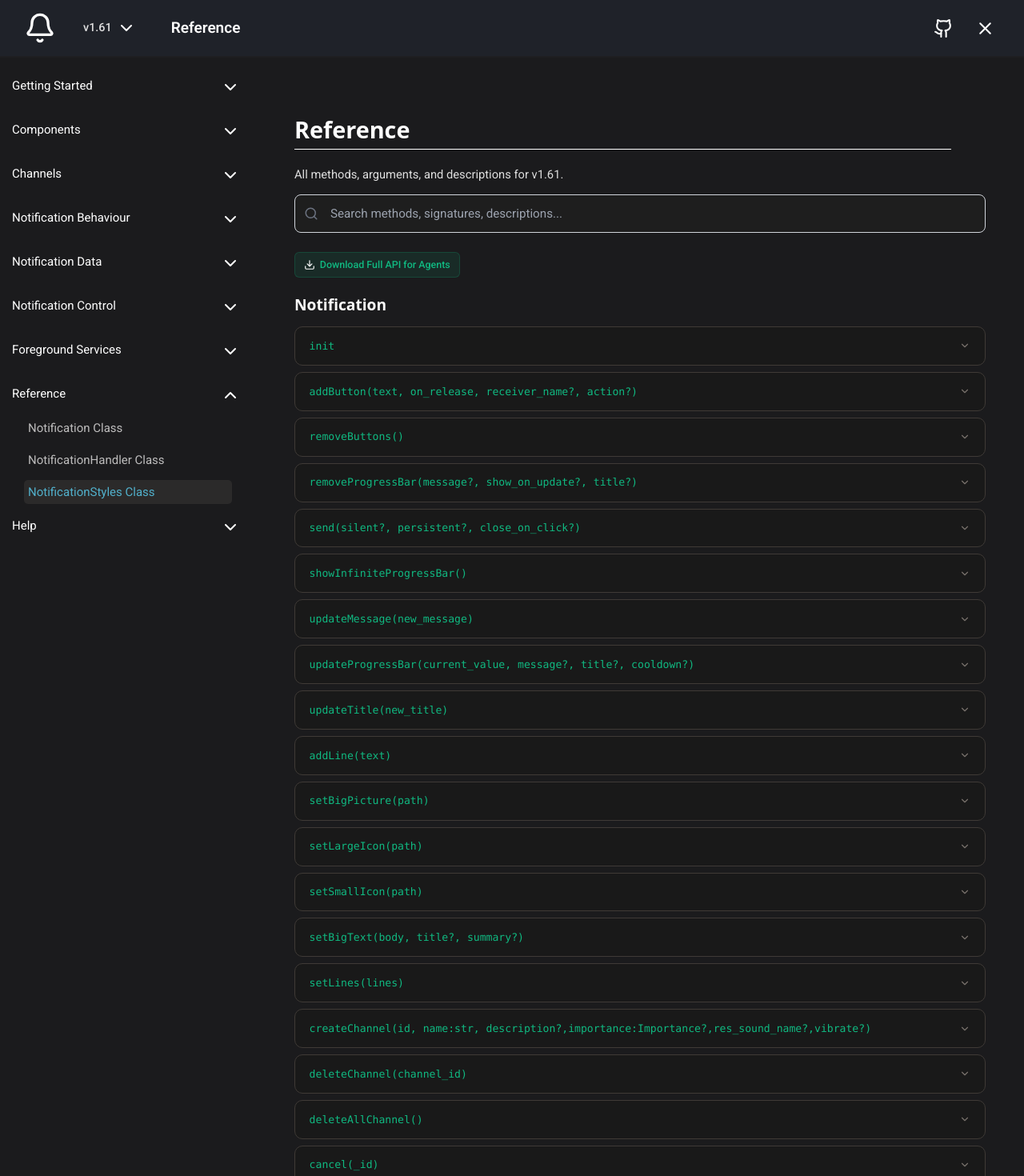
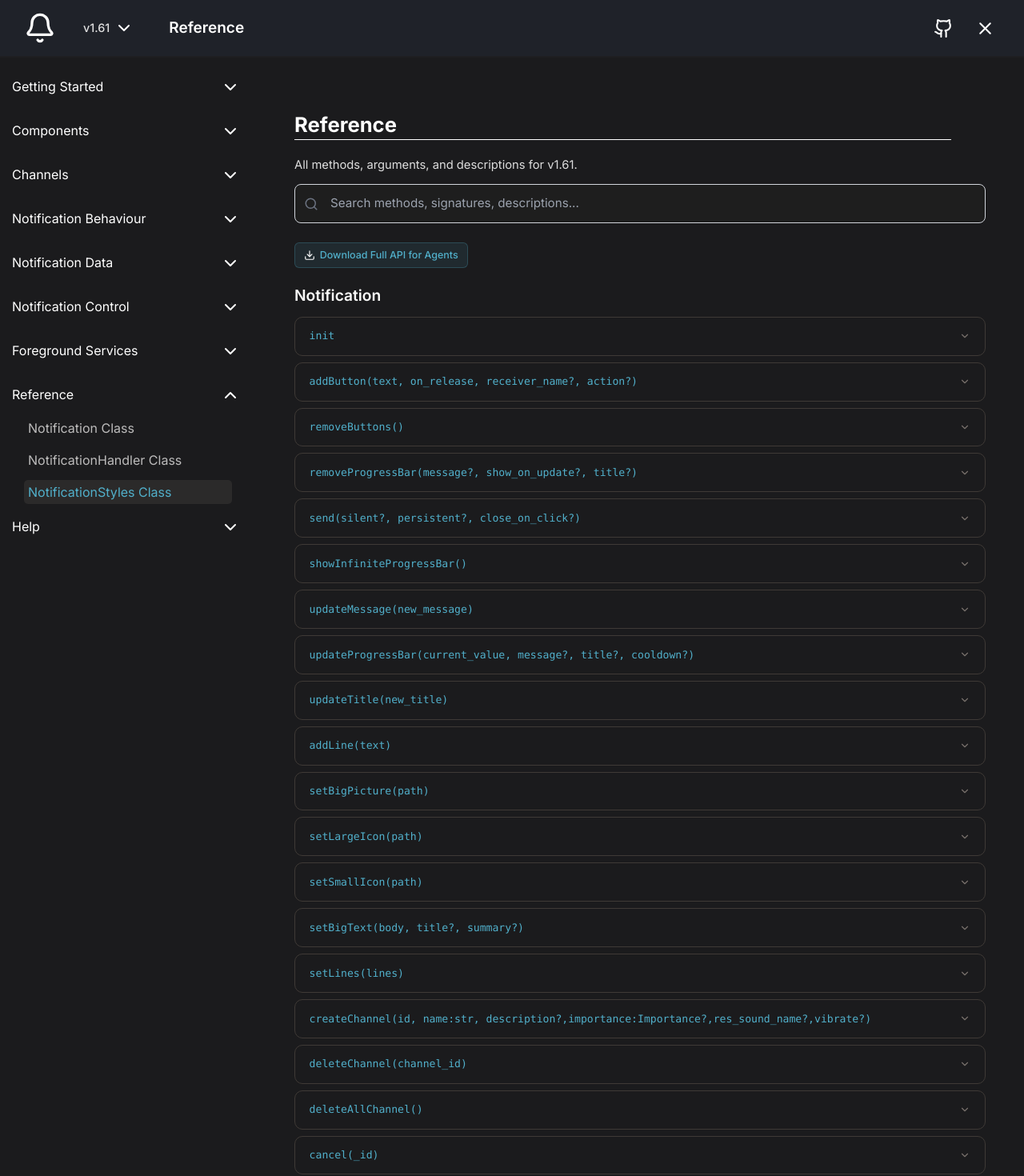
Before and after one commit to Fector101/android-notify-docs, a React (Vite) app: page /reference#notificationstyles-class in a window 1280 px wide. Shown: the top 1470 px of the page at 80% size. Built offline with nearby package versions, Linux system fonts and the light colour scheme.

Commit message:
fix: update font styles and colors across multiple CSS files

```diff
--- a/index.html
+++ b/index.html
@@ -35,12 +35,9 @@
    <meta name="robots" content="index, follow">
 
    <!-- Fonts -->
-    <!-- <link rel="preconnect" href="https://fonts.googleapis.com">
+    <link rel="preconnect" href="https://fonts.googleapis.com">
 <link rel="preconnect" href="https://fonts.gstatic.com" crossorigin>
-<link href="https://fonts.googleapis.com/css2?family=Inter:ital,opsz,wght@0,14..32,100..900;1,14..32,100..900&display=swap" rel="stylesheet"> -->
-<link rel="preconnect" href="https://fonts.googleapis.com">
-<link rel="preconnect" href="https://fonts.gstatic.com" crossorigin>
-<link href="https://fonts.googleapis.com/css2?family=Roboto:ital,wght@0,100..900;1,100..900&display=swap" rel="stylesheet">
+<link href="https://fonts.googleapis.com/css2?family=Inter:ital,opsz,wght@0,14..32,100..900;1,14..32,100..900&display=swap" rel="stylesheet">
  </head>
  <body>
    <div id="root"></div>
--- a/src/assets/css/app.css
+++ b/src/assets/css/app.css
@@ -28,7 +28,7 @@ a:hover {
 body>#root {
 
     --font-style: sans-serif;
-    --custom-font-style: 'Roboto', "Helvetica Neue", Helvetica, Arial, sans-serif;
+    --custom-font-style: 'Inter', system-ui, -apple-system, sans-serif;
     --theme-color: yellow;
     --bod-color: rgb(255, 255, 255);
     --svg-primary-bg: aliceblue;
@@ -67,7 +67,7 @@ body>#root {
     height: 100%;
     width: 100%;
     padding-bottom: 5px;
-    font-size: 15px;
+    font-size: 16px;
 }
 
 #root>main {
@@ -183,10 +183,9 @@ body>#root {
 
 @media screen and (max-width:500px) {
 
-    .main-page>section p,
-    .main-page li {
+    .main-page>section p, .main-page li {
         width: 100%;
-        font-size: 14px;
+        /* font-size: 14px; */
     }
 
     .next-page-btns-box {
--- a/src/assets/css/mainpage.css
+++ b/src/assets/css/mainpage.css
@@ -10,11 +10,9 @@
 
 .main-page h2 {
     margin-top: 20px;
-    font-size: 26px;
-    line-height: 3rem;
-  font-size: 1.8rem !important;
-  font-weight: 700;
-  font-family: "Optimistic Display",system-ui,-apple-system,sans-serif;
+    font-size: 1.6rem;
+    font-weight: 700;
+    line-height: 1.4;
 }
 
 .main-page .sub-header {
@@ -52,8 +50,8 @@
 }
 
 .intro-tag {
-    font-size: 0.75rem;
-    color: #c9c8c8;
+    font-size: 0.8rem;
+    color: #dadada;
 
     background: #262626;
     padding: 4px 10px;
@@ -110,7 +108,7 @@
     margin-block: 15px;
     margin-left: 20px;
     font-weight: 600;
-    font-size: 0.9rem;
+    font-size: 0.97rem;
 }
 .feature-details summary {
     display: flex;
@@ -182,13 +180,13 @@
 }
 
 .feature-item strong {
-    font-size: 0.82rem;
+    font-size: 0.95rem;
     color: #e0e0e0;
     font-weight: 600;
 }
 
 .feature-item span {
-    font-size: 0.78rem;
+    font-size: 0.9rem;
     color: #b4b3b3;
     line-height: 1.4;
 }
@@ -229,9 +227,6 @@
         height: 28px;
     }
 
-    .feature-item strong {
-        font-size: 0.78rem;
-    }
 
     .feature-item span {
         font-size: 0.72rem;
--- a/src/assets/css/referencepage.css
+++ b/src/assets/css/referencepage.css
@@ -64,7 +64,7 @@ ref-code/* Spacing utilities */
 
 /* Colors */
 .text-blue-600 {
-    color: #2563EB;
+    color: var(--accent-color);
 }
 
 .text-gray-700 {
@@ -82,7 +82,7 @@ ref-code/* Spacing utilities */
 }
 
 .border-blue-600 {
-    border-color: #2563EB;
+    border-color: var(--accent-color);
 }
 
 .pl-4 {
@@ -220,8 +220,8 @@ dd {
 }
 
 .ref-search-input:focus {
-    border-color: #3b82f6;
-    box-shadow: 0 0 0 3px rgba(59, 130, 246, 0.15);
+    border-color: var(--accent-color);
+    box-shadow: 0 0 0 3px rgba(81, 176, 203, 0.15);
 }
 
 .ref-search-input::placeholder {
@@ -293,7 +293,6 @@ dd {
 }
 
 .ref-section-title {
-    font-family: 'Space Grotesk', system-ui, sans-serif;
     font-size: 1.2rem;
     font-weight: 600;
     color: #fafaf9;
@@ -307,7 +306,6 @@ dd {
 }
 
 .api-card {
-    background: #181818a4;
     border: 1px solid #3f3a36;
     border-radius: 10px;
     overflow: hidden;
@@ -335,7 +333,7 @@ dd {
     font-family: 'Fira Code', Consolas, monospace;
     font-size: 0.82rem;
     font-weight: 500;
-    color: #10b981;
+    color: var(--accent-color);
 }
 
 .api-chevron {
@@ -375,15 +373,15 @@ dd {
     color: #a8a29e;
     margin-bottom: 0.6rem;
     padding: 0.4rem 0.6rem;
-    background: rgba(59, 130, 246, 0.08);
-    border: 1px solid rgba(59, 130, 246, 0.15);
+    background: var(--accent-tint-soft);
+    border: 1px solid rgba(81, 176, 203, 0.2);
     border-radius: 6px;
 }
 
 .api-returns-label {
     font-family: 'Fira Code', Consolas, monospace;
     font-weight: 600;
-    color: #60a5fa;
+    color: var(--accent-color);
 }
 
 .api-args {
@@ -410,8 +408,8 @@ dd {
 }
 
 .ref-note {
-    background: rgba(16,185,129,0.08);
-    border: 1px solid rgba(16,185,129,0.15);
+    background: var(--accent-tint-soft);
+    border: 1px solid rgba(81, 176, 203, 0.2);
     border-radius: 8px;
     padding: 0.85rem 1rem;
     margin-bottom: 1.25rem;
@@ -420,7 +418,7 @@ dd {
 }
 
 .ref-note strong {
-    color: #10b981;
+    color: var(--accent-color);
 }
 
 .ref-note.warn {
@@ -438,9 +436,9 @@ dd {
     gap: 0.35rem;
     padding: 0.35rem 0.7rem;
     border-radius: 6px;
-    background: rgba(16,185,129,0.1);
-    border: 1px solid rgba(16,185,129,0.2);
-    color: #10b981;
+    background: var(--accent-tint-soft);
+    border: 1px solid rgba(81, 176, 203, 0.25);
+    color: var(--accent-color);
     font-size: 0.78rem;
     font-weight: 500;
     cursor: pointer;
@@ -450,8 +448,8 @@ dd {
 }
 
 .ref-download-btn:hover {
-    background: rgba(16,185,129,0.18);
-    border-color: #10b981;
+    background: var(--accent-tint);
+    border-color: var(--accent-color);
 }
 
 @media screen and (max-width:500px) {
--- a/src/ui/CodeBlock/codeblock.css
+++ b/src/ui/CodeBlock/codeblock.css
@@ -14,7 +14,11 @@ code {
     /* background-color: #1c1c1e; */
     /* box-shadow: 0 10px 30px rgba(0, 0, 0, 0.3); */
     position: relative;
-    font-family: 'Inter', system-ui, sans-serif;
+    font-family: var(--custom-font-style);
+}
+.code-block pre,
+.code-block code {
+    font-family: ui-monospace, 'SF Mono', Menlo, Monaco, Consolas, monospace;
 }
 
 .code-block .header {
--- a/src/ui/install-section.css
+++ b/src/ui/install-section.css
@@ -5,7 +5,6 @@
 }
 
 .install-label {
-  font-family: 'Sometype Mono', monospace;
   font-size: 1.1rem;
   font-weight: 600;
   color: var(--accent-color);
```
Also changed, not shown: public/last-updated.txt.
